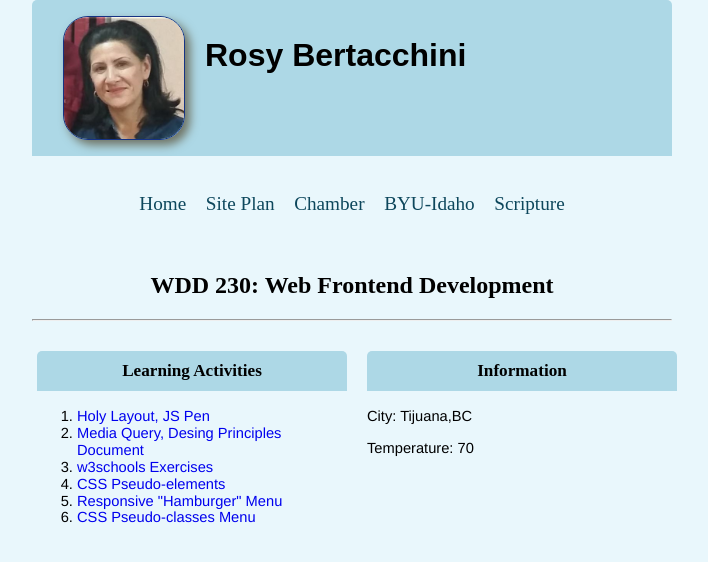
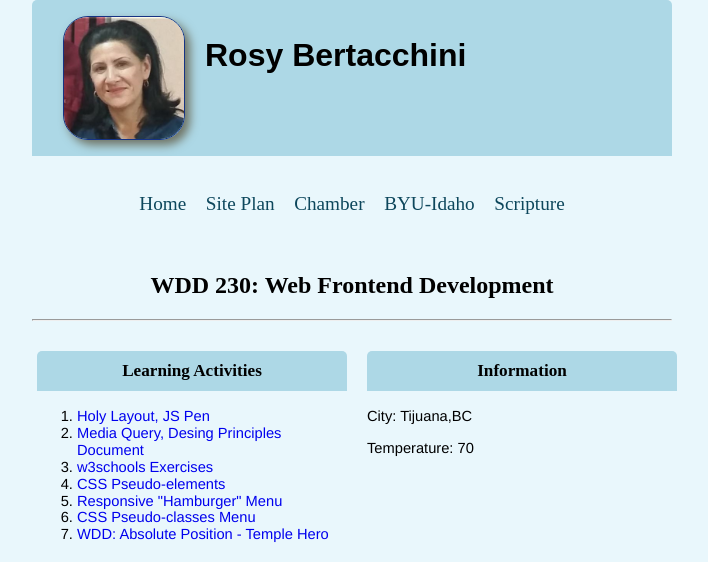
Before and after one commit to rosybertacchini/wdd230, a plain HTML site: page index.html in a window 1280 px wide. Shown: the top 562 px of the page, without its empty margins (288-996 px from the left). Drawn offline with Linux system fonts and the light colour scheme; a web font is replaced by a local one.

Commit message:
W05-Hero Image- pencode

```diff
--- a/index.html
+++ b/index.html
@@ -72,8 +72,12 @@
             <a href="https://codepen.io/rosybertacchini/pen/bGZrzEm">Responsive "Hamburger" Menu</a>
           </li>
           <li>
-            <a href="https://codepen.io/rosybertacchini/pen/ZEPvdMW"> CSS Pseudo-classes Menu</a>
+            <a href="https://codepen.io/rosybertacchini/pen/ZEPvdMW">CSS Pseudo-classes Menu</a>
           </li>
+          <li>
+            <a href="https://codepen.io/rosybertacchini/pen/BabPaWQ">WDD: Absolute Position - Temple Hero</a>
+          </li>
+
         </ol>
       </section>
       <section class="card">
```
